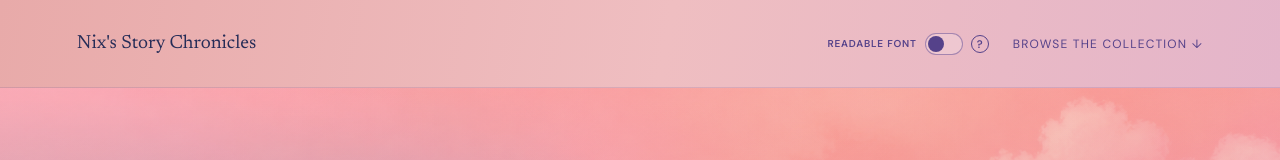
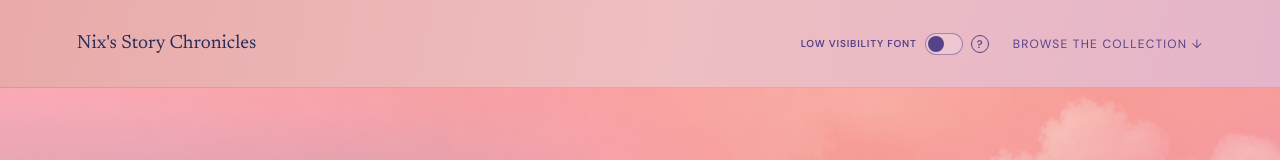
Before and after one commit to Radionoiz/story-app, a React (Vite) app: page / in a window 1280 px wide. Shown: the top 160 px of the page. Built offline with nearby package versions, Linux system fonts and the light colour scheme.

Commit message:
update low visibility font description

```diff
--- a/src/main.jsx
+++ b/src/main.jsx
@@ -52,12 +52,12 @@ const stories = Object.entries(storyFiles)
 function FontToggle({ enabled, onChange }) {
   return (
     <div className="font-control">
-      <span className="font-control-label" id="font-toggle-label">Readable font</span>
+      <span className="font-control-label" id="font-toggle-label">Low visibility font</span>
       <button className="font-toggle" type="button" role="switch" aria-checked={enabled} aria-labelledby="font-toggle-label" onClick={() => onChange(!enabled)}>
         <span className="font-toggle-knob" />
       </button>
       <span className="tooltip-wrap">
-        <button className="tooltip-trigger" type="button" aria-label="About the readable font" onKeyDown={(event) => { if (event.key === 'Escape') event.currentTarget.blur() }}>?</button>
+        <button className="tooltip-trigger" type="button" aria-label="About the low visibility font" onKeyDown={(event) => { if (event.key === 'Escape') event.currentTarget.blur() }}>?</button>
         <span className="tooltip" role="tooltip">Atkinson Hyperlegible uses distinct letter shapes that may make reading easier for people with low vision or dyslexia.</span>
       </span>
     </div>
```
